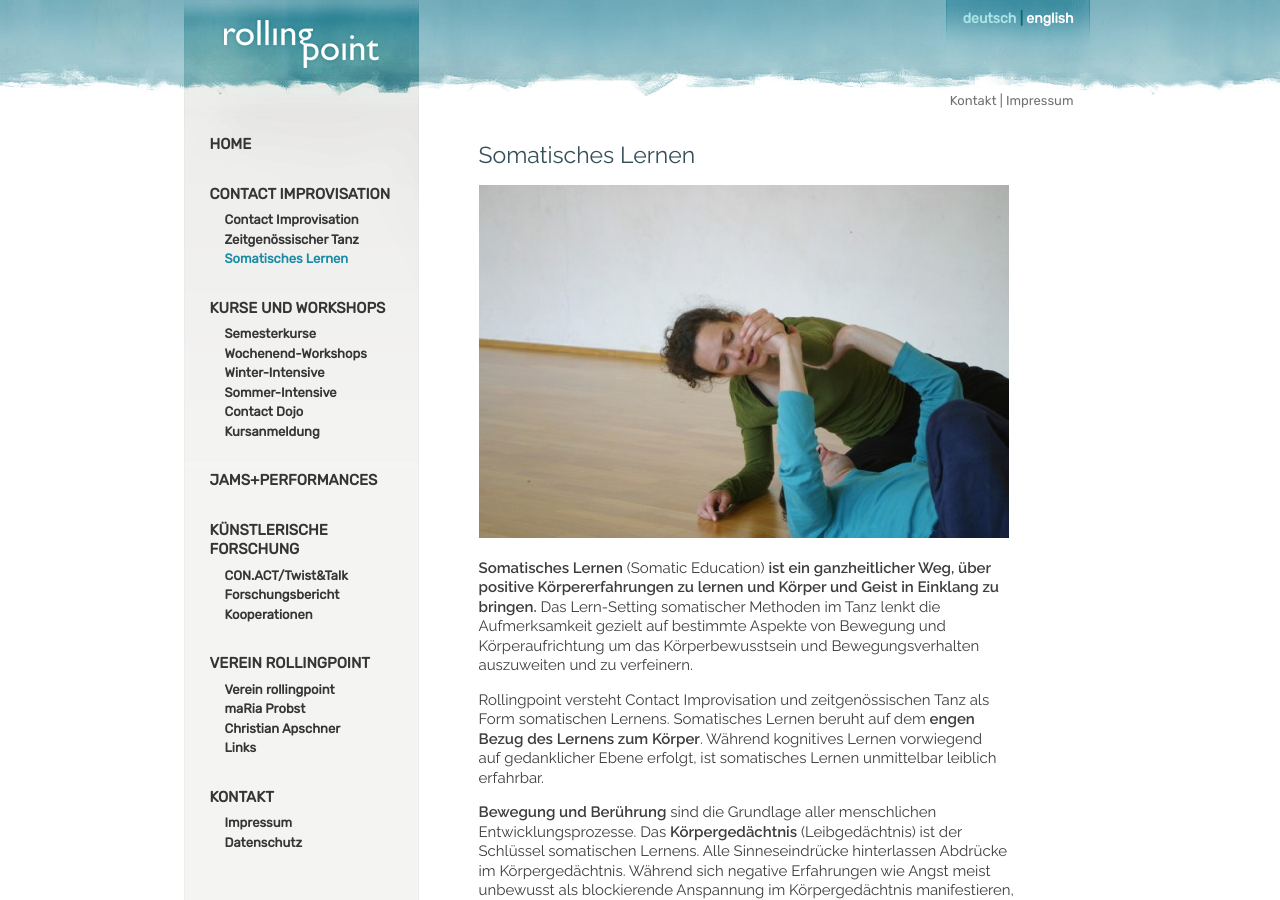
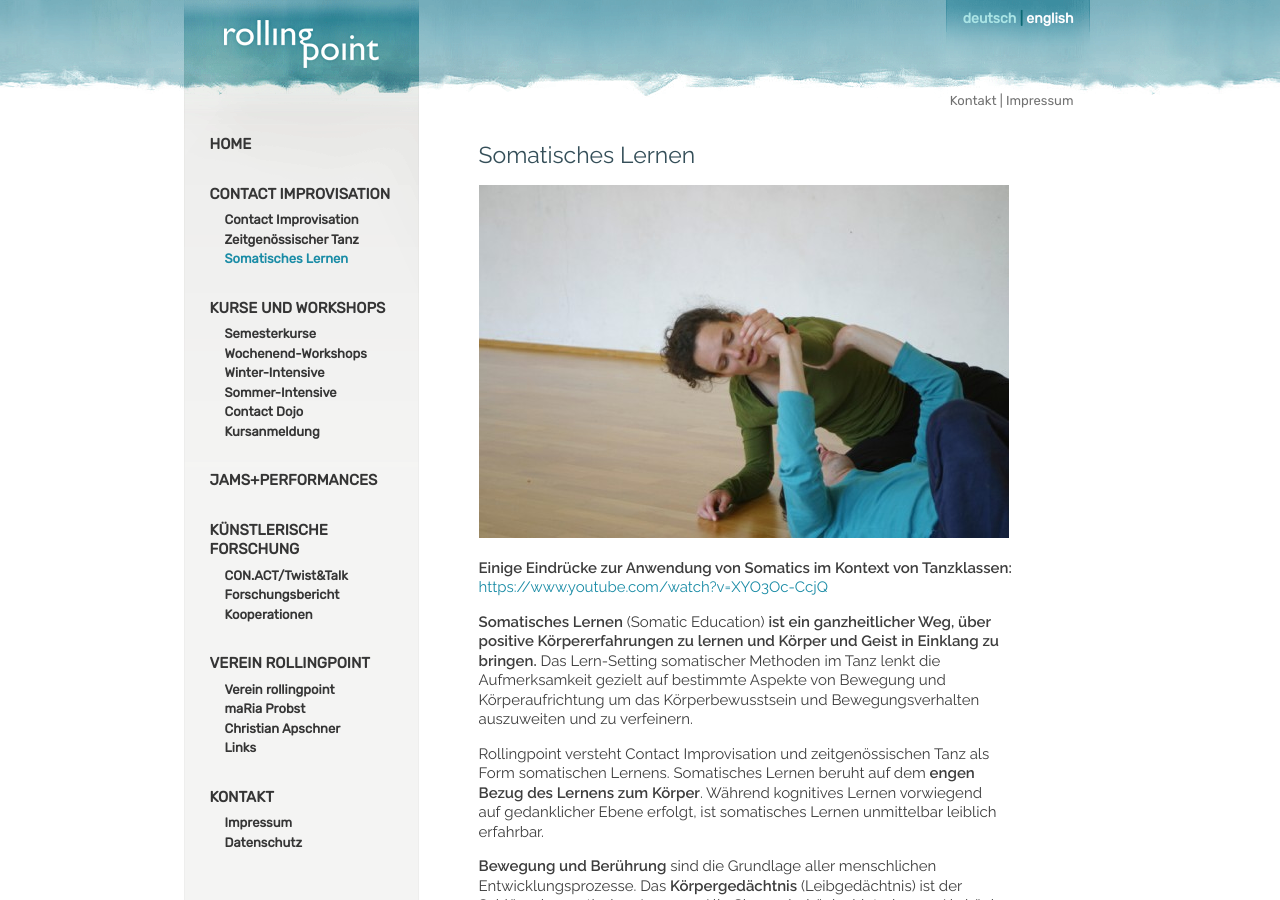
Before and after one commit to manulari/rollingpointat, a Jekyll site: the page built from _pages_de/somatics.md, in a window 1280 px wide and 900 px high. Built offline with Jekyll 4.4.1, drawn with Linux system fonts in a browser that asks for light colours; comment, search, counter and statistics services are not loaded.

Commit message:
Update page (de) “somatics”

```diff
--- a/_pages_de/somatics.md
+++ b/_pages_de/somatics.md
@@ -5,6 +5,8 @@ title: Somatisches Lernen
 # Somatisches Lernen
 
 ![](/assets/uploads/img_1706c__-_pho.jpg)
+
+**Einige Eindrücke zur Anwendung von Somatics im Kontext von Tanzklassen:** <https://www.youtube.com/watch?v=XYO3Oc-CcjQ>
 
 **Somatisches Lernen** (Somatic Education) **ist ein ganzheitlicher Weg, über positive Körpererfahrungen zu lernen und Körper und Geist in Einklang zu bringen.** Das Lern-Setting somatischer Methoden im Tanz lenkt die Aufmerksamkeit gezielt auf bestimmte Aspekte von Bewegung und Körperaufrichtung um das Körperbewusstsein und Bewegungsverhalten auszuweiten und zu verfeinern.
 
```
